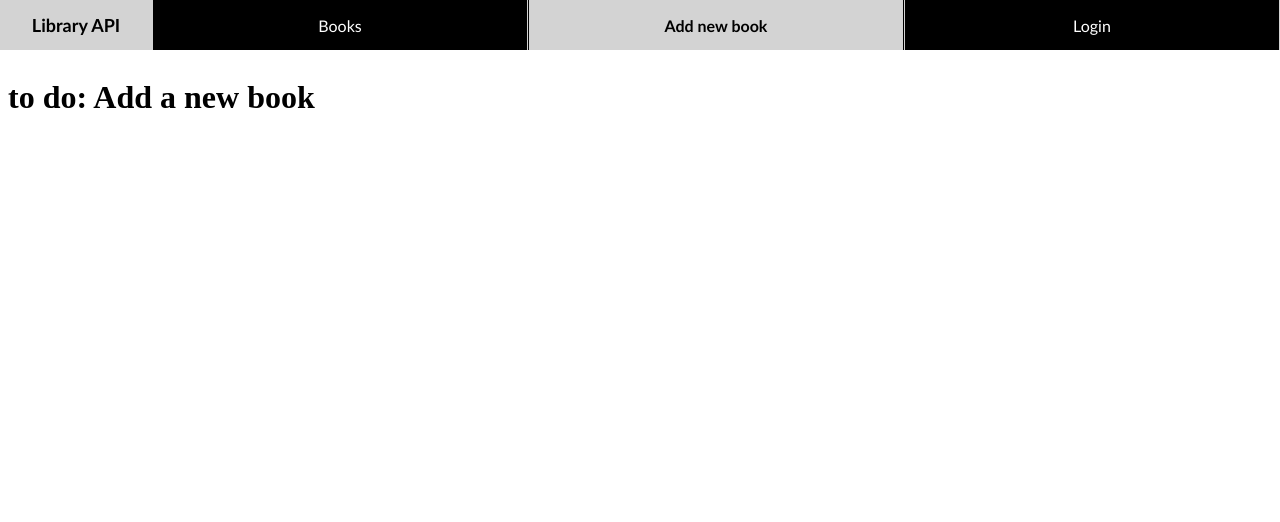
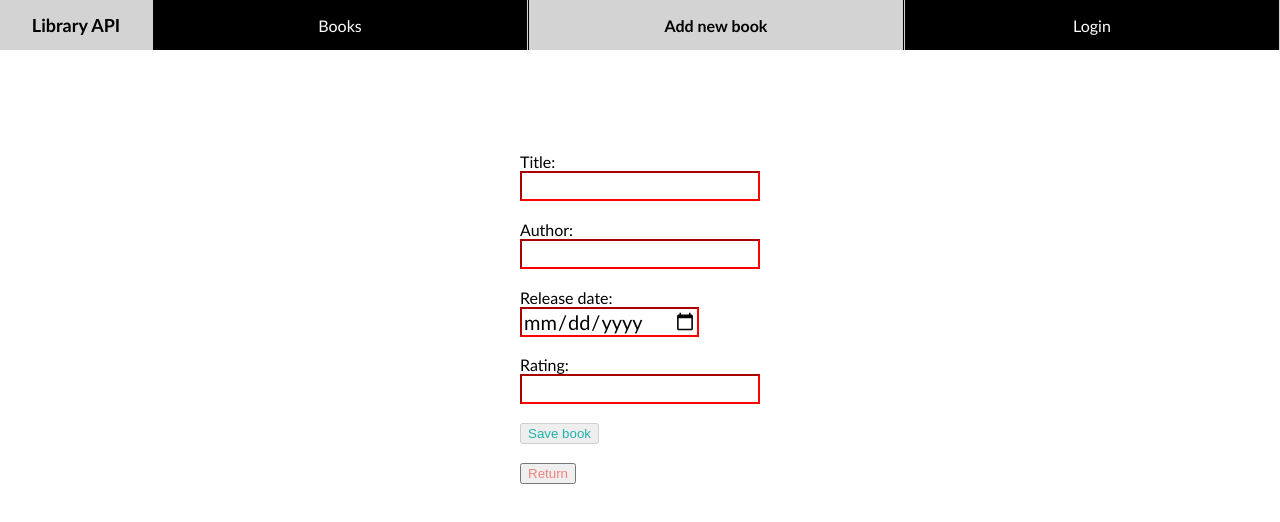
Before and after one commit to FemenSB/LibraryAPI-frontend, an Angular app: page /add in a window 1280 px wide. Shown: the top 522 px of the page. Built offline with nearby package versions, Linux system fonts and the light colour scheme.

Commit message:
AddBook + edit release date + return button in ViewBook
The AddBook component is now functional.

Release date can now be edited in the EditBook component.

The ViewBook component now have a return button that links to /books.

```diff
--- a/src/app/addBook/add-book.component.css
+++ b/src/app/addBook/add-book.component.css
@@ -0,0 +1,40 @@
+form {
+    display: flex;
+    flex-direction: column;
+    align-items: flex-start;
+    justify-content: space-around;
+
+    height: 350px;
+}
+
+p {
+    font-family: 'Gill Sans', 'Gill Sans MT', Calibri, 'Trebuchet MS', sans-serif;
+    font-size: 16px;
+    margin: 0px;
+}
+
+input {
+    font-family: 'Gill Sans', 'Gill Sans MT', Calibri, 'Trebuchet MS', sans-serif;
+    font-size: 20px;
+}
+
+.ng-invalid {
+    border-color: red;
+}
+
+#saveButton {
+    color: lightseagreen;
+}
+
+#returnButton {
+    color: lightcoral;
+}
+
+#screen {
+    width: 100%;
+    height: 65vh;
+
+    display: flex;
+    align-items: center;
+    justify-content: center;
+}
--- a/src/app/addBook/add-book.component.html
+++ b/src/app/addBook/add-book.component.html
@@ -1 +1,26 @@
-<h1>to do: Add a new book</h1>
+<div id="screen">
+    <form #bookForm="ngForm">
+        <div>
+            <p class="property">Title:</p>
+            <input [(ngModel)]="book.title" required name="title" #title="ngModel" [ngClass]="{'is-invalid': title.invalid}" id="title">
+        </div>
+
+        <div>
+            <p class="property">Author:</p>
+            <input [(ngModel)]="book.author" required name="author" #author="ngModel" [ngClass]="{'is-invalid': author.invalid}" id="author">
+        </div>
+
+        <div>
+            <p class="property">Release date:</p>
+            <input [(ngModel)]="book.releaseDate" required #date="ngModel" [ngClass]="{'is-invalid': date.invalid}"  type="date" name="date"/>
+        </div>
+
+        <div>
+            <p class="property">Rating:</p>
+            <input [(ngModel)]="book.rating" required name="rating" #rating="ngModel" [ngClass]="{'is-invalid': rating.invalid}" id="rating">
+        </div>
+
+        <button [disabled]="bookForm.invalid" (click)="postBook()" [routerLink]="['/books']" id="saveButton">Save book</button>
+        <button [routerLink]="['/books']" id="returnButton">Return</button>
+    </form>
+</div>
--- a/src/app/addBook/add-book.component.ts
+++ b/src/app/addBook/add-book.component.ts
@@ -1,4 +1,6 @@
 import { Component } from "@angular/core";
+import { Book } from "../books/book";
+import { BookService } from "../books/book.service";
 
 @Component({
     templateUrl: './add-book.component.html',
@@ -7,4 +9,19 @@ import { Component } from "@angular/core";
 
 export class AddBook {
 
+    constructor(private bookService : BookService) { }
+
+    book : Book = new Book();
+
+    postBook() {
+        this.bookService.saveBook(this.book).subscribe({
+            next: book => {
+                console.log(book);
+            },
+            error: err => {
+                console.log(err);
+            }
+        });
+    }
+
 }
--- a/src/app/view-book/edit-book.component.css
+++ b/src/app/view-book/edit-book.component.css
@@ -29,3 +29,12 @@ input {
 #returnButton {
     color: lightcoral;
 }
+
+#screen {
+    width: 100%;
+    height: 65vh;
+
+    display: flex;
+    align-items: center;
+    justify-content: center;
+}
--- a/src/app/view-book/edit-book.component.html
+++ b/src/app/view-book/edit-book.component.html
@@ -1,3 +1,4 @@
+<div id="screen">
     <form #bookForm="ngForm">
         <div class="field-title">
             <p>Book title</p>
@@ -7,6 +8,10 @@
             <p>Book author</p>
             <input [(ngModel)]="book.author" required name="author" #author="ngModel" [ngClass]="{'is-invalid': book-title.invalid}" id="book-author">
         </div>
+        <div>
+            <p class="property">Release date</p>
+            <input [(ngModel)]="book.releaseDate" required #date="ngModel" [ngClass]="{'is-invalid': date.invalid}"  type="date" name="date"/>
+        </div>
         <div class="field-title">
             <p>Book rating</p>
             <input [(ngModel)]="book.rating" required name="rating" #rating="ngModel" [ngClass]="{'is-invalid': book-title.invalid}" id="book-rating">
@@ -15,3 +20,4 @@
         <button [disabled]="bookForm.invalid" (click)="save()" [routerLink]="['/books', book.id]" id="saveButton">Save changes</button>
         <button [routerLink]="['/books', book.id]" id="returnButton">Discard changes</button>
     </form>
+</div>
--- a/src/app/view-book/view-book.component.html
+++ b/src/app/view-book/view-book.component.html
@@ -7,6 +7,8 @@
         <p class="property-name">Rating: <span class="property-value">{{ book.rating }} / 5</span></p>
         <app-stars [rating]="book.rating"></app-stars>
         <a [routerLink]="['/books/edit', book.id]" class="button"> edit book info </a>
+        <br>
+        <a [routerLink]="['/books']" class="button"> Return </a>
     </div>
 
     <div id="picture">
```
Lines whose indentation alone changed are shown as unchanged.
